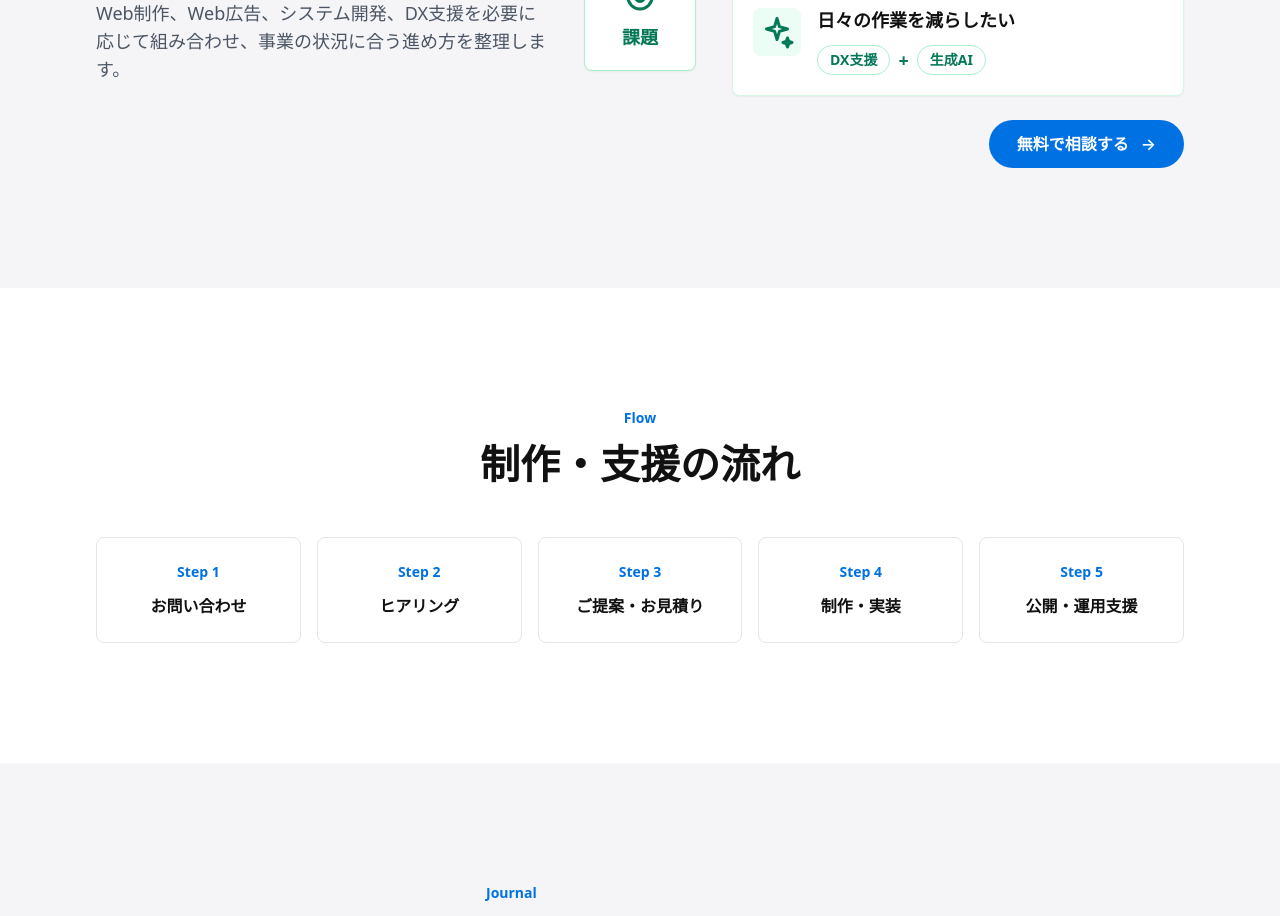
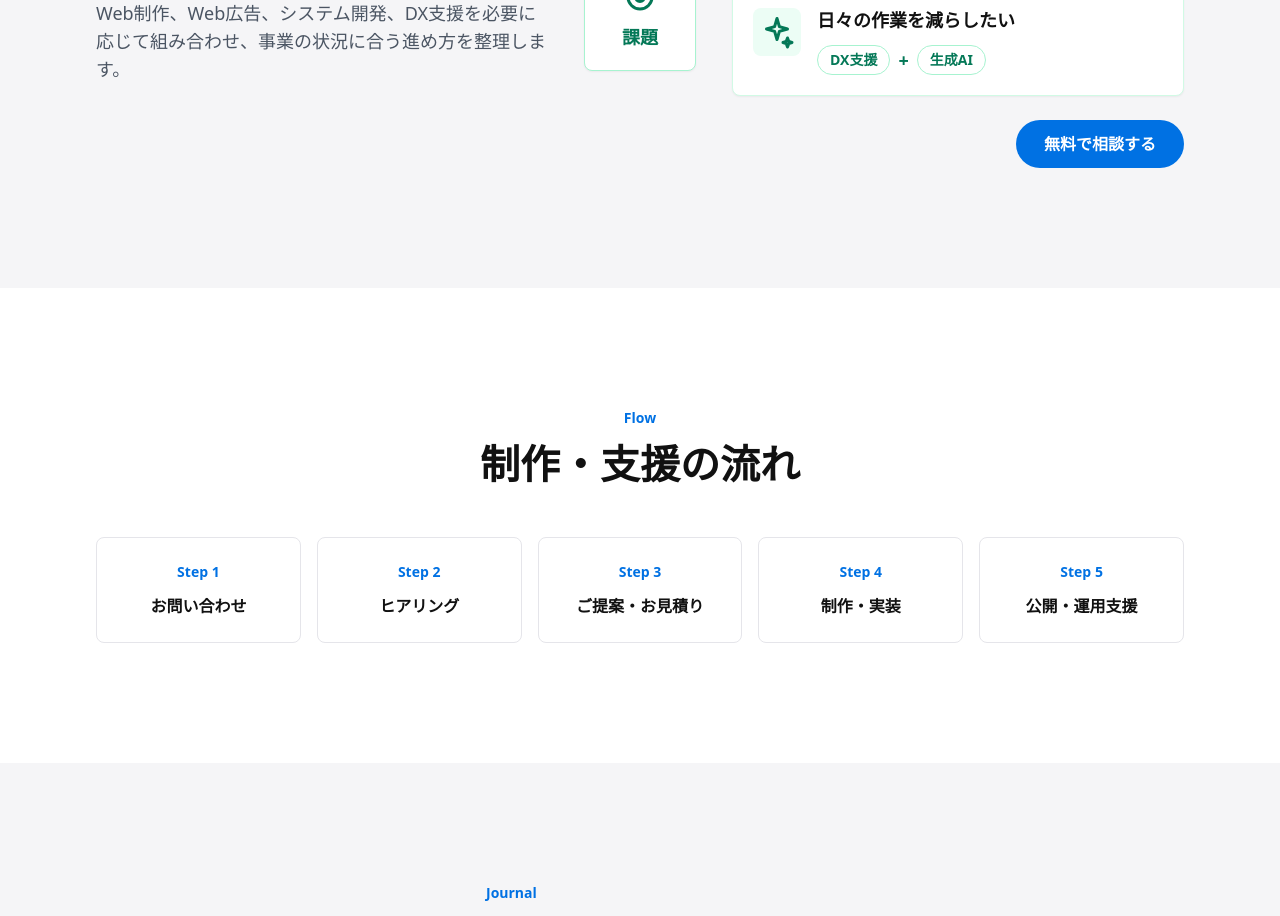
Before and after one commit to iwamitsuco/officialSite, a Next.js app: page / in a window 1280 px wide. Shown: the part 3440-4356 px from the top of the page. Built offline with nearby package versions, Linux system fonts and the light colour scheme.

Commit message:
Remove arrow from homepage consultation CTA

```diff
--- a/app/page.tsx
+++ b/app/page.tsx
@@ -137,9 +137,6 @@ export default function HomePage() {
                   href="/contact"
                 >
                   無料で相談する
-                  <span className="ml-3" aria-hidden="true">
-                    →
-                  </span>
                 </Link>
               </div>
             </div>
```
